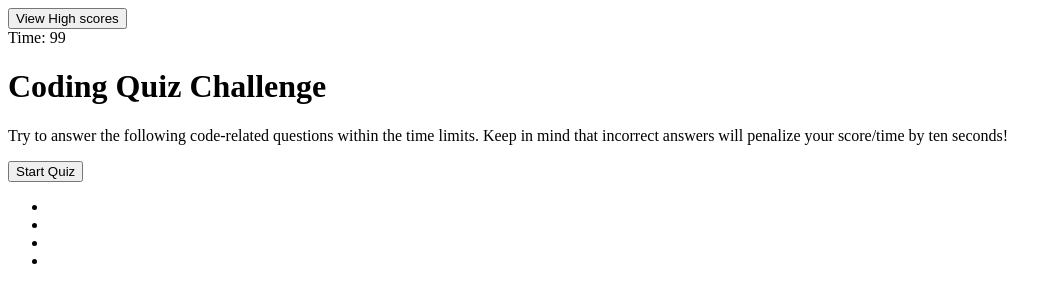
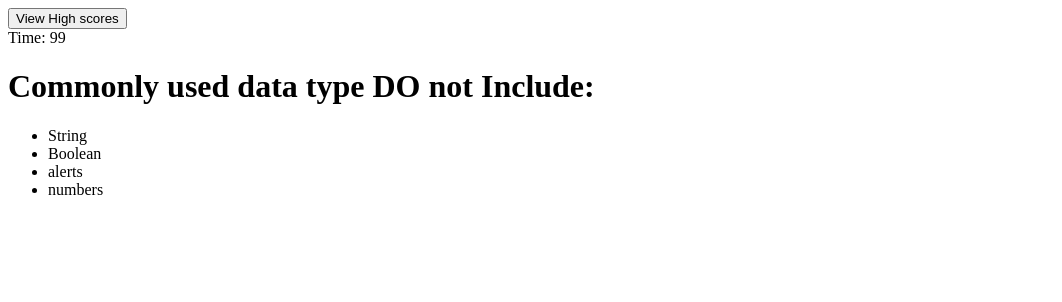
Before and after one commit to richardyjkim/code-quiz, a plain HTML site: page index.html in a window 1280 px wide. Both pictures are taken after a click on the button "Start Quiz". Shown: the whole page, without its empty margins (0-1062 px from the left). Drawn offline with Linux system fonts and the light colour scheme.

Commit message:
question for loop added

```diff
--- /dev/null
+++ b/css/style.css
@@ -0,0 +1,3 @@
+.display-none {
+  display: none;
+}
--- a/index.html
+++ b/index.html
@@ -5,21 +5,22 @@
   <meta http-equiv="X-UA-Compatible" content="IE=edge">
   <meta name="viewport" content="width=device-width, initial-scale=1.0">
   <title>Code Quiz</title>
+  <link rel= "stylesheet" href= "css/style.css">
 </head>
 <body>
   <button id="highScore">View High scores</button>
   <div id="countdown">Time: 0</div>
-  <h1 class="title">Coding Quiz Challenge</h1>
-  <p class="description">Try to answer the following code-related questions within the time limits.
+  <h1 id="title">Coding Quiz Challenge</h1>
+  <p id="description">Try to answer the following code-related questions within the time limits.
     Keep in mind that incorrect answers will penalize your score/time by ten seconds!
   </p>
   <button id="start">Start Quiz</button>
 
   <ul class="unlist">
-    <li class="list" id="listOne"></li>
-    <li class="list" id="listTwo"></li>
-    <li class="list" id="listThree"></li>
-    <li class="list" id="listFour"></li>
+    <li class="answer-list-item display-none"></li>
+    <li class="answer-list-item display-none"></li>
+    <li class="answer-list-item display-none" ></li>
+    <li class="answer-list-item display-none"></li>
   </ul>
 
   <script src="./js/script.js"></script>
--- a/js/script.js
+++ b/js/script.js
@@ -1,11 +1,43 @@
 let startBtn = document.getElementById("start");
 let timerEl = document.getElementById("countdown");
+let titleEl = document.getElementById("title");
 let scoreBtn = document.getElementById("highScore");
+let descriptionEl = document.getElementById("description");
 
+let answerListItems = document.getElementsByClassName("answer-list-item");
+
+let quizQuestions = [
+  {
+    "question": "Commonly used data type DO not Include:",
+    "answers": ["String", "Boolean", "alerts", "numbers"],
+    "correctAnswer": "alerts"
+  },
+  {
+    "question": "Commonly used data type DO not Include:",
+    "answers": ["String", "Boolean", "alerts", "numbers"],
+    "correctAnswer": "alerts"
+  },
+  {
+    "question": "Commonly used data type DO not Include:",
+    "answers": ["String", "Boolean", "alerts", "numbers"],
+    "correctAnswer": "alerts"
+  },
+  {
+    "question": "Commonly used data type DO not Include:",
+    "answers": ["String", "Boolean", "alerts", "numbers"],
+    "correctAnswer": "alerts"
+  },
+  {
+    "question": "Commonly used data type DO not Include:",
+    "answers": ["String", "Boolean", "alerts", "numbers"],
+    "correctAnswer": "alerts"
+  },
+
+];
 
 function countdown() {
-  var timeLeft = 100;
-  var timeInterval = setInterval(function() {
+  let timeLeft = 100;
+  let timeInterval = setInterval(function() {
     if (timeLeft > 1) {
 
       timerEl.textContent = "Time: " + timeLeft ;
@@ -25,10 +57,26 @@ function countdown() {
     }
   }, 1000);
 
+};
 
+let loadQuestions = function(index) {
+  let questionJson = quizQuestions[index];
+  let answers = questionJson["answers"];
+
+  for (let i = 0 ; i < answerListItems.length; i++) {
+    answerListItems[i].textContent = answers[i];
+    answerListItems[i].classList.remove("display-none");
+  }
+  console.log(answerListItems);
 }
 
+startBtn.addEventListener("click", function(event) {
+  event.preventDefault();
+  descriptionEl.textContent = "";
+  titleEl.textContent = "Commonly used data type DO not Include:"
+  startBtn.classList.add("display-none");
 
-
+  loadQuestions(0);
+});
 
 startBtn.onclick = countdown;
```
